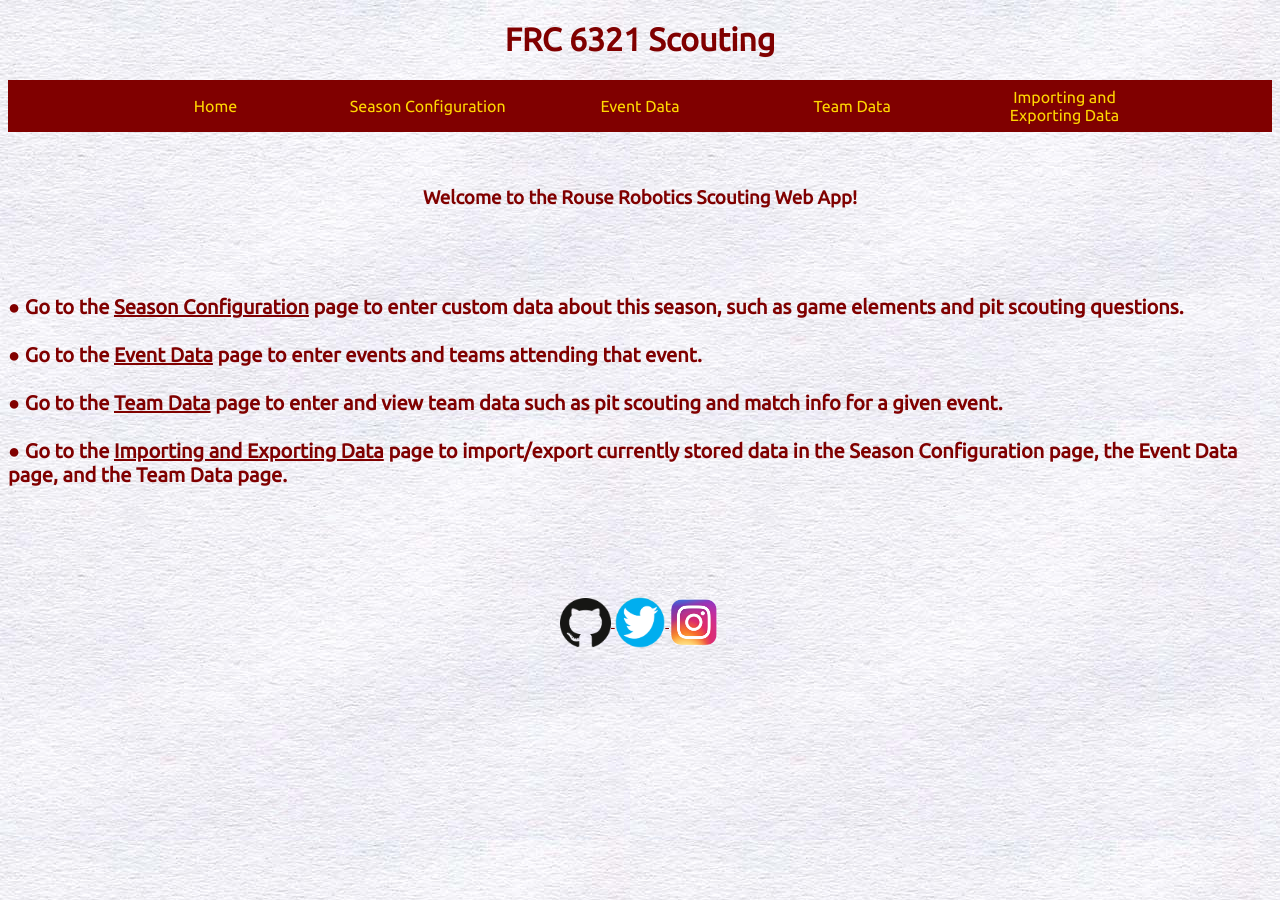
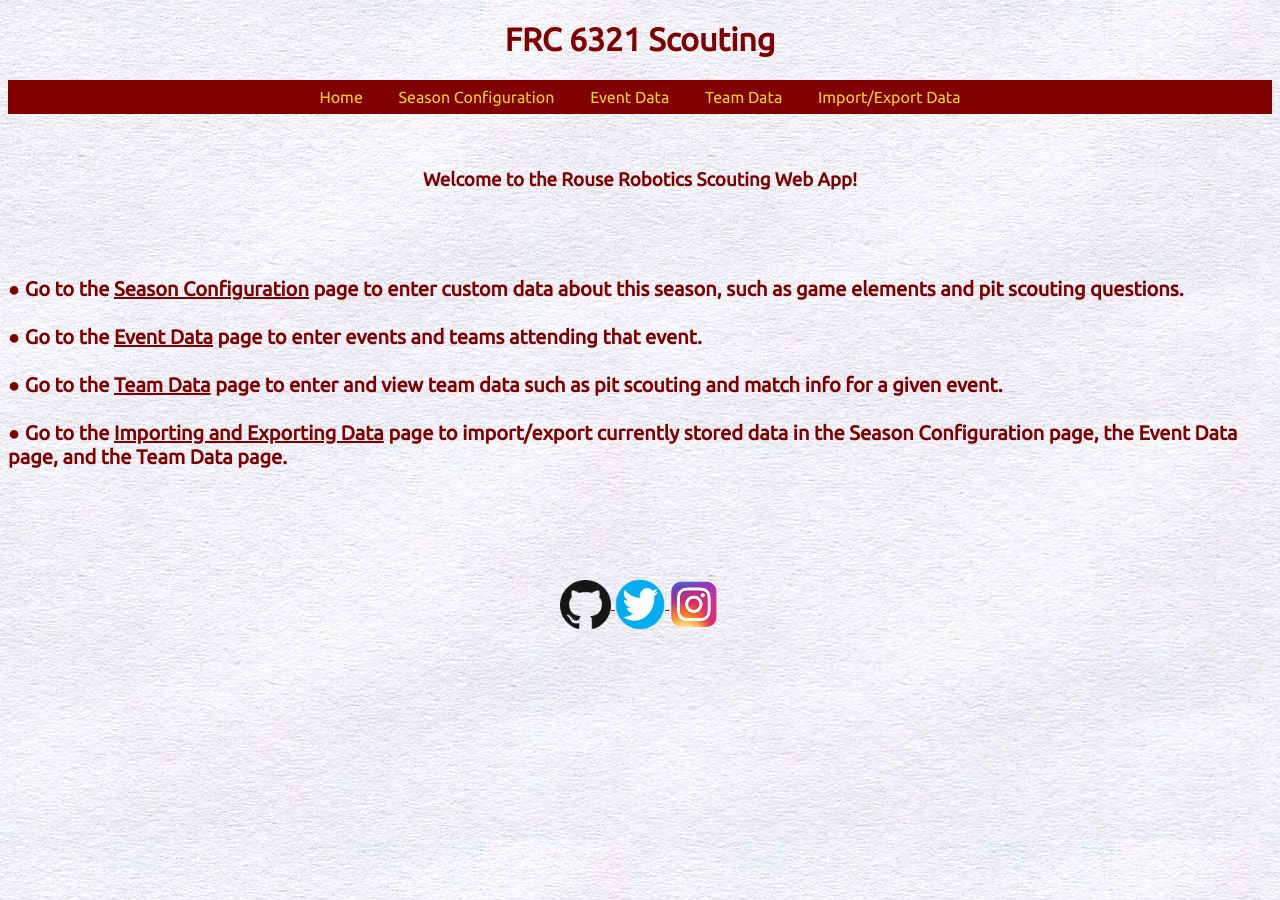
Before and after one commit to Team6321/Scouting_App, a Jekyll site: the page built from index.html, in a window 1280 px wide. Built offline with Jekyll 4.4.1, drawn with Linux system fonts in a browser that asks for light colours.

Commit message:
Navbar more friendly to smaller screens
- now the navbar is collapsable on smaller screens

```diff
--- a/_data/pages.yaml
+++ b/_data/pages.yaml
@@ -1,4 +1,3 @@
-list:
 - title: Season Configuration
   url: /season-config.html
 - title: Event Data
--- a/_includes/nav.html
+++ b/_includes/nav.html
@@ -1,11 +1,29 @@
 {% comment %} tag for this page is {% include nav.html %} {% endcomment %}
 
+{% capture page_list %}
+{% for page in site.data.pages %}
+    <a href= '{{ page.url }}' class="nav-button w3-bar-block w3-mobile w3-button">{{ page.title }}<a>
+{% endfor %}
+{% endcapture %}
+
 <div class = 'navbar w3-bar' style='text-align: center'>
-    <a class = 'nav-button w3-bar-block w3-button w3-mobile' href="index.html">Home</a>
-    <a class = 'nav-button w3-bar-block w3-button w3-mobile' href="season-config.html">Season Configuration</a>
-    <a class = 'nav-button w3-bar-block w3-button w3-mobile' href="event-data.html">Event Data</a>
-    <a class = 'nav-button w3-bar-block w3-button w3-mobile' href="team-data.html">Team Data</a>
-    <a class = 'nav-button w3-bar-block w3-button w3-mobile' href="importing-exporting-data.html">Importing and Exporting Data</a>
+    <a class = 'nav-button w3-bar-block w3-button' href="/">Home</a>
+    <span class = 'w3-hide-small'>
+        {{ page_list }}
+    </span>
+    <a href="javascript:void(0)" class="nav-button w3-bar-item w3-button w3-right w3-hide-large w3-hide-medium" onclick="toggleNav()">&#9776;</a>
 </div>
 
+<div class="navbar w3-bar w3-hide w3-hide-large w3-hide-medium js-collapse-nav">
+    {{ page_list }}
+</div>
+
+
 <br>
+
+<script>
+    function toggleNav()
+    {
+        $('.js-collapse-nav').toggleClass("w3-hide");
+    }
+</script>
--- a/styles.css
+++ b/styles.css
@@ -49,8 +49,6 @@
 
 .nav-button
 {
-  /*6 total navbar links, width is 100/6 = 16.5%*/
-  width: 16.5%;
   color: gold;
   text-decoration: none;
 }
```
